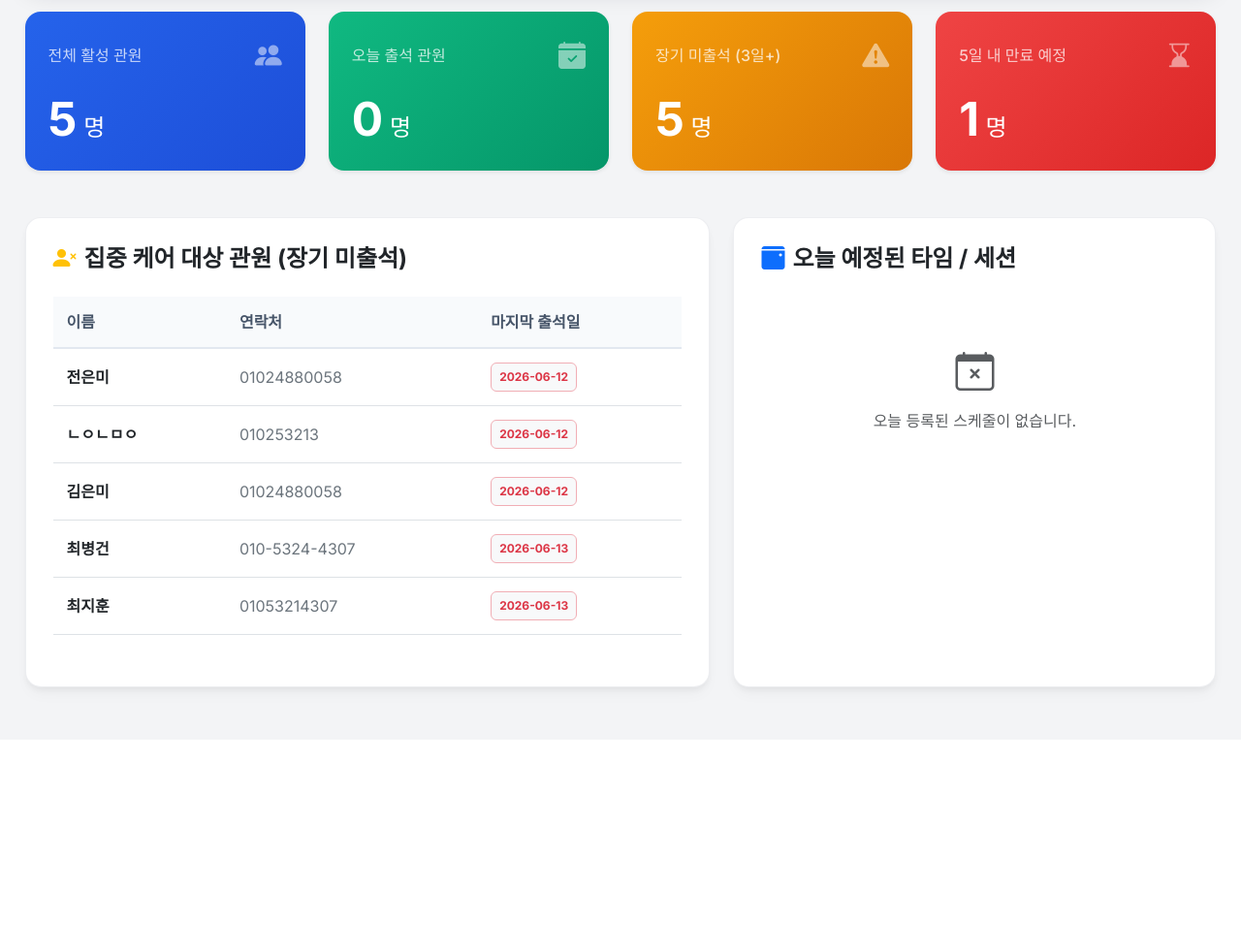
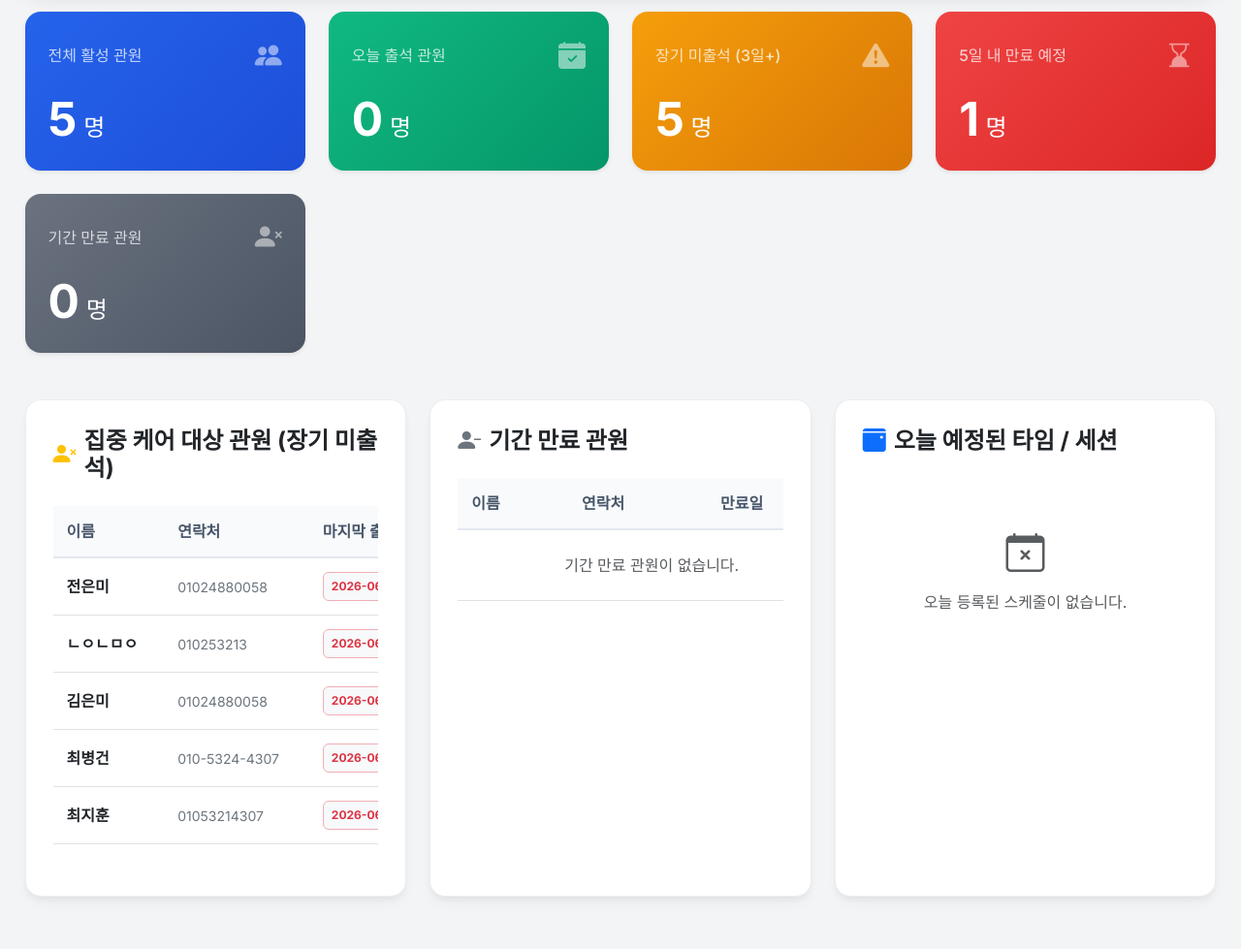
Before and after one commit to chlqudrjs32-del/renewal, a Flask app: page / in a window 1280 px wide. Shown: the part 258-1237 px from the top of the page at 97% size. Before the commit the page ends 983 px from the top, so only its background shows below. Run offline with Flask 3, Linux system fonts and the light colour scheme; data comes from the database, SQL or seed files in the repository.

Commit message:
만료 관원 대시보드 표시 및 5일 기준 통일
- 만료된 관원 조회 함수 추가 (get_expired_members, get_expired_members_count)
- 대시보드에 만료된 관원 수 카드 및 목록 테이블 추가
- README.md의 '7일 이내 만료'를 '5일 이내 만료'로 통일
- 레이아웃을 3열로 변경 (장기 미출석, 기간 만료 관원, 오늘 예정된 타임/세션)

```diff
--- a/gym-management/app.py
+++ b/gym-management/app.py
@@ -9,7 +9,7 @@ from database import (
     get_member_attendance_by_month, get_all_attendance_by_month, get_day_attendance_members,
     get_attendance_map_for_range, toggle_attendance, clear_today_attendance, toggle_attendance_by_date,
     get_all_schedules, get_schedules_by_month, get_schedules_by_date, get_schedule_by_id,
-    add_schedule, update_schedule, delete_schedule
+    add_schedule, update_schedule, delete_schedule, get_expired_members, get_expired_members_count
 )
 from config import Config
 
@@ -89,13 +89,17 @@ def index():
         'absent_3days': get_absent_members_count(3),
         'absent_5days': get_absent_members_count(5),
         'absent_7days': get_absent_members_count(7),
-        'expiring_soon': get_overdue_members_count()  # 5일 기준 자동 집계
+        'expiring_soon': get_overdue_members_count(),  # 5일 기준 자동 집계
+        'expired_members': get_expired_members_count()  # 만료된 관원 수
     }
 
     # 미출석 명단 내역 데이터 확보 완료!
     absent_members = get_absent_members(3)
 
-    return render_template('index.html', stats=stats, absent_members=absent_members)
+    # 만료된 관원 목록
+    expired_members_list = get_expired_members()
+
+    return render_template('index.html', stats=stats, absent_members=absent_members, expired_members=expired_members_list)
 
 @app.route('/members')
 def members():
--- a/gym-management/database.py
+++ b/gym-management/database.py
@@ -468,3 +468,28 @@ def delete_schedule(schedule_id):
     cursor.execute('DELETE FROM schedule WHERE id = ?', (schedule_id,))
     conn.commit()
     conn.close()
+
+def get_expired_members():
+    """만료된 관원(inactive status) 목록 조회"""
+    conn = get_db_connection()
+    cursor = conn.cursor()
+    cursor.execute('''
+        SELECT m.*,
+               (SELECT COUNT(*) FROM attendance WHERE member_id = m.id) as total_attendance,
+               (SELECT MAX(attendance_date) FROM attendance WHERE member_id = m.id) as last_attendance
+        FROM members m
+        WHERE m.status = 'inactive'
+        ORDER BY m.expiry_date DESC
+    ''')
+    result = cursor.fetchall()
+    conn.close()
+    return result
+
+def get_expired_members_count():
+    """만료된 관원(inactive status) 수 조회"""
+    conn = get_db_connection()
+    cursor = conn.cursor()
+    cursor.execute("SELECT COUNT(*) as count FROM members WHERE status = 'inactive'")
+    result = cursor.fetchone()
+    conn.close()
+    return result['count'] if result else 0
--- a/gym-management/templates/index.html
+++ b/gym-management/templates/index.html
@@ -94,16 +94,35 @@
             </div>
         </div>
     </div>
+
+    <div class="col-xl-3 col-md-6 mb-4">
+        <div class="card h-100 border-0 shadow-sm rounded-4"
+             onclick="location.href='/members?status=inactive';"
+             style="background: linear-gradient(135deg, #6b7280 0%, #4b5563 100%); color: white; cursor: pointer; transition: transform 0.2s;"
+             onmouseover="this.style.transform='scale(1.02)';"
+             onmouseout="this.style.transform='scale(1)';"
+             title="클릭하여 만료된 관원 명단 보기">
+            <div class="card-body p-4">
+                <div class="d-flex justify-content-between align-items-center mb-3">
+                    <span class="fs-6 fw-medium opacity-75">기간 만료 관원</span>
+                    <i class="bi bi-person-x-fill fs-3 opacity-50"></i>
+                </div>
+                <h2 class="fw-bold m-0 display-5">
+                    {{ stats.expired_members if stats.expired_members is defined else 0 }}<span class="fs-4 fw-normal"> 명</span>
+                </h2>
+            </div>
+        </div>
+    </div>
 </div>
 
 <div class="row">
-    <div class="col-lg-7 mb-4">
+    <div class="col-lg-4 mb-4">
         <div class="premium-card h-100">
             <h4 class="fw-bold mb-4 d-flex align-items-center gap-2 text-dark">
                 <i class="bi bi-person-x-fill text-warning"></i> 집중 케어 대상 관원 (장기 미출석)
             </h4>
             <div class="table-responsive">
-                <table class="table premium-table table-hover align-middle" style="min-width: 600px;">
+                <table class="table premium-table table-hover align-middle" style="min-width: 400px;">
                     <thead>
                         <tr>
                             <th>이름</th>
@@ -116,8 +135,8 @@
                             {% for member in absent_members %}
                             <tr>
                                 <td class="fw-bold"><a href="/members/{{ member.id }}" class="text-decoration-none text-dark">{{ member.name }}</a></td>
-                                <td class="text-secondary">{{ member.phone }}</td>
-                                <td><span class="badge bg-light text-danger p-2 border border-danger-subtle">{{ member.last_attendance if member.last_attendance else '기록 없음' }}</span></td>
+                                <td class="text-secondary small">{{ member.phone }}</td>
+                                <td><span class="badge bg-light text-danger p-2 border border-danger-subtle small">{{ member.last_attendance if member.last_attendance else '기록 없음' }}</span></td>
                             </tr>
                             {% endfor %}
                         {% else %}
@@ -131,7 +150,41 @@
         </div>
     </div>
 
-    <div class="col-lg-5 mb-4">
+    <div class="col-lg-4 mb-4">
+        <div class="premium-card h-100">
+            <h4 class="fw-bold mb-4 d-flex align-items-center gap-2 text-dark">
+                <i class="bi bi-person-dash-fill text-secondary"></i> 기간 만료 관원
+            </h4>
+            <div class="table-responsive">
+                <table class="table premium-table table-hover align-middle" style="min-width: 400px;">
+                    <thead>
+                        <tr>
+                            <th>이름</th>
+                            <th>연락처</th>
+                            <th>만료일</th>
+                        </tr>
+                    </thead>
+                    <tbody>
+                        {% if expired_members %}
+                            {% for member in expired_members %}
+                            <tr>
+                                <td class="fw-bold"><a href="/members/{{ member.id }}" class="text-decoration-none text-dark">{{ member.name }}</a></td>
+                                <td class="text-secondary small">{{ member.phone }}</td>
+                                <td><span class="badge bg-light text-secondary p-2 border border-secondary-subtle small">{{ member.expiry_date }}</span></td>
+                            </tr>
+                            {% endfor %}
+                        {% else %}
+                        <tr>
+                            <td colspan="3" class="text-center py-4 text-muted">기간 만료 관원이 없습니다.</td>
+                        </tr>
+                        {% endif %}
+                    </tbody>
+                </table>
+            </div>
+        </div>
+    </div>
+
+    <div class="col-lg-4 mb-4">
         <div class="premium-card h-100">
             <h4 class="fw-bold mb-4 d-flex align-items-center gap-2 text-dark">
                 <i class="bi bi-calendar3-event-fill text-primary"></i> 오늘 예정된 타임 / 세션
```
Also changed, not shown: gym-management/README.md.
